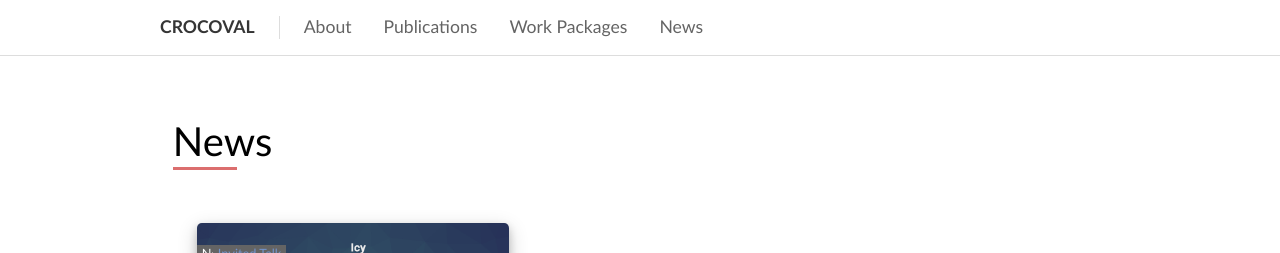
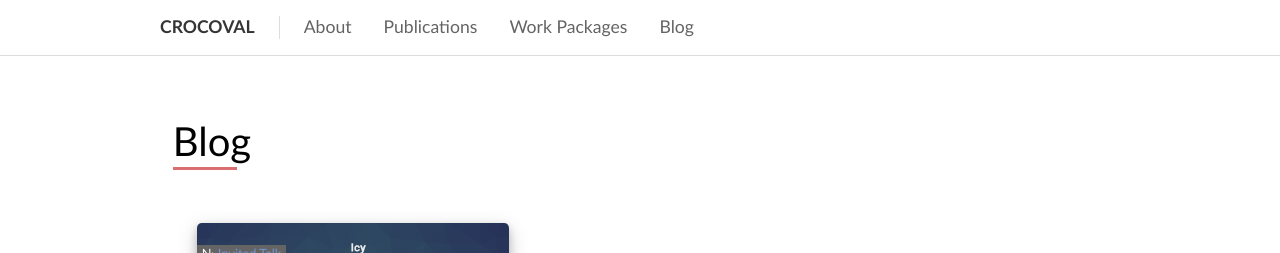
Before and after one commit to anrcrocoval/anrcrocoval.github.io, a Jekyll site: the page built from blog.md, in a window 1280 px wide. Shown: the top 253 px of the page. Built offline with Jekyll 4.4.1, drawn with Linux system fonts in a browser that asks for light colours.

Commit message:
cleaning

```diff
--- a/_data/navigation.yml
+++ b/_data/navigation.yml
@@ -7,5 +7,5 @@
   link: /publications.html
 - name: Work Packages
   link: /wpdescription.html
-- name: News
+- name: Blog
   link: /blog.html
--- a/_data/topics.yml
+++ b/_data/topics.yml
@@ -7,6 +7,6 @@
 - name: Work-Packages
   link: /wpdescription.html
   image: icons8-gantt-chart-64.png
-- name: News
+- name: Blog
   link: /blog.html
   image: icons8-news-50.png
--- a/blog.md
+++ b/blog.md
@@ -1,5 +1,5 @@
 ---
-title: News
+title: Blog
 layout: category
 category: blog
 ---
```
